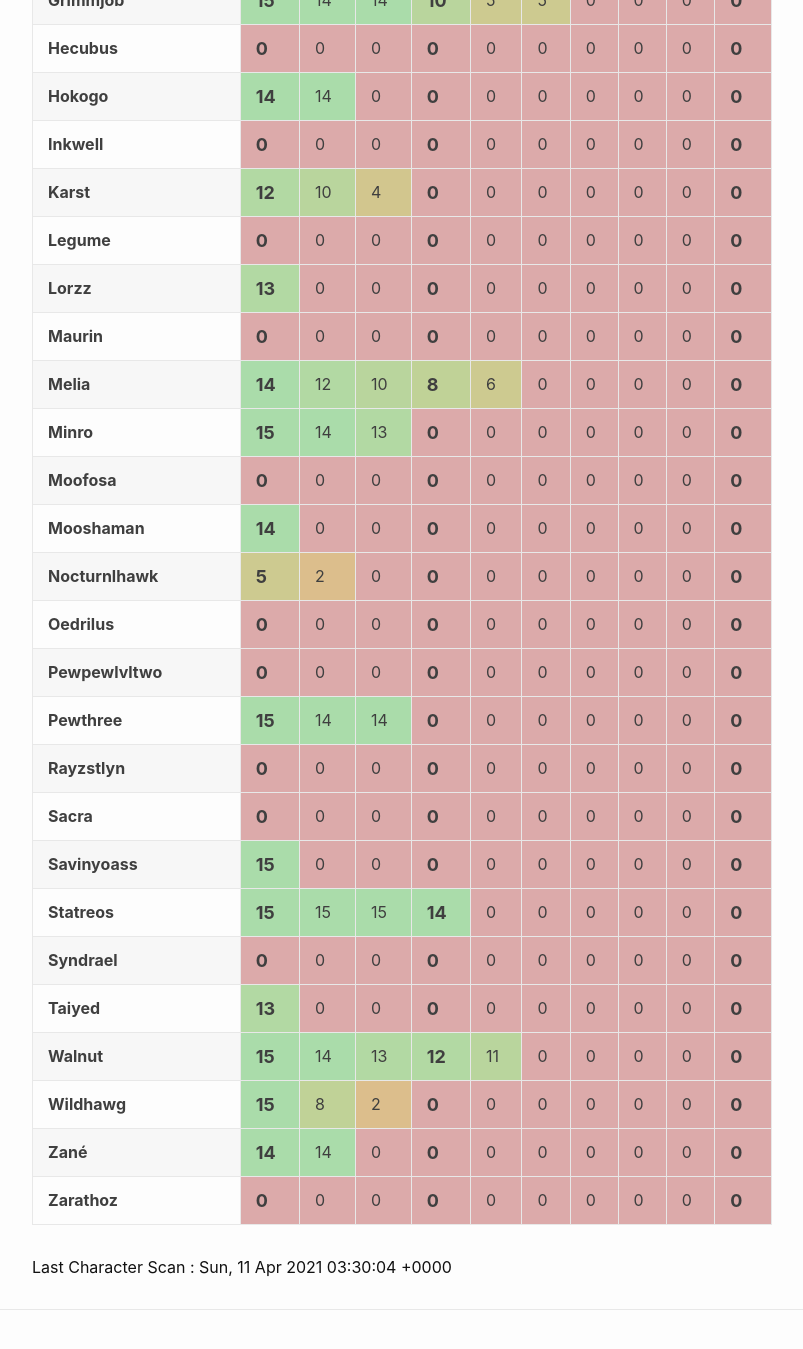
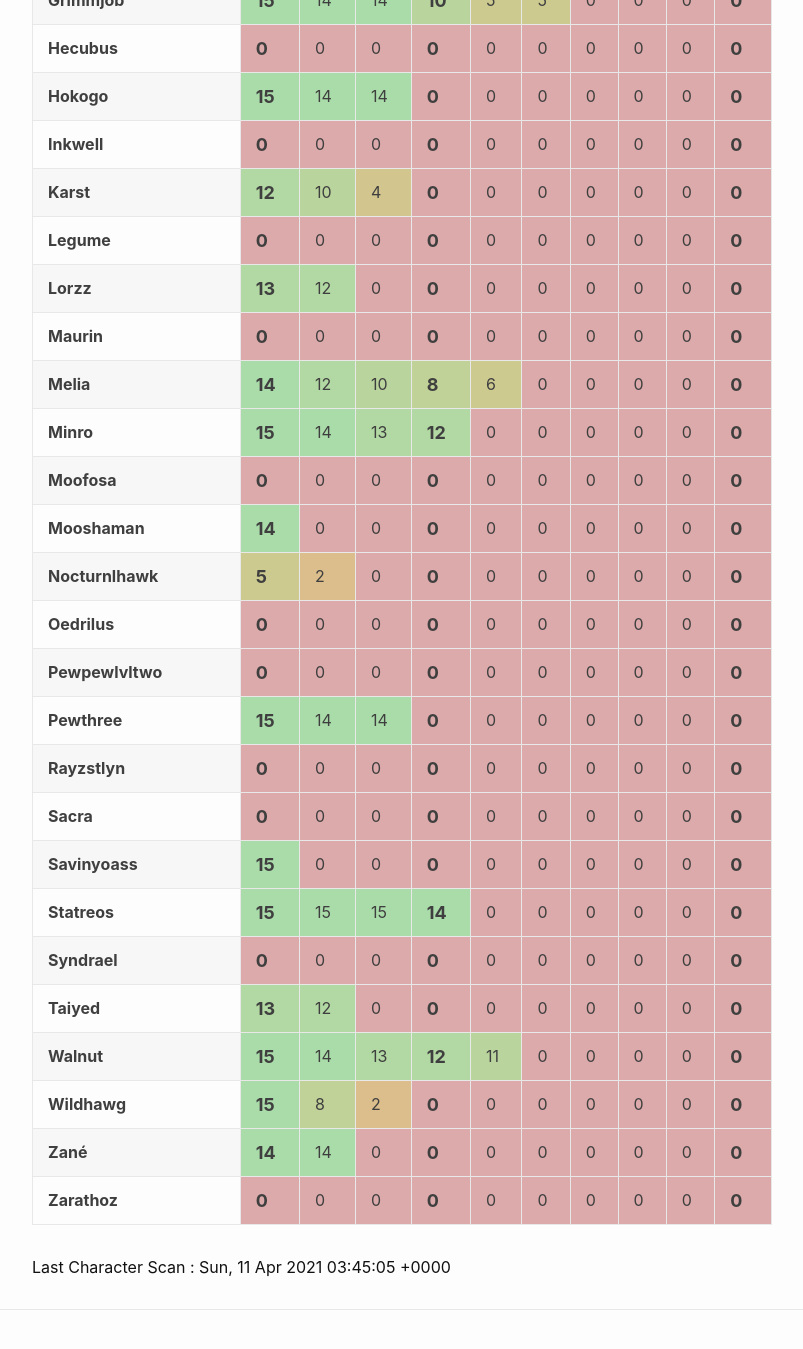
Before and after one commit to eldertribunal/keystonetracker, a Jekyll site: the page built from weekly.md, in a window 1280 px wide and 1400 px high, scrolled down 890 px. Shown: the top 1349 px of the window, without its empty margins (126-929 px from the left). Built offline with Jekyll 4.4.1, drawn with Linux system fonts in a browser that asks for light colours.

Commit message:
auto scan Sun Apr 11 03:45:53 UTC 2021

```diff
--- a/_data/characters.json
+++ b/_data/characters.json
@@ -614,7 +614,7 @@
       },
       {
         "name": "Sanguine Depths",
-        "level": 10,
+        "level": 12,
         "id": 380
       },
       {
--- a/_data/players.json
+++ b/_data/players.json
@@ -344,7 +344,7 @@
       },
       {
         "name": "Sanguine Depths",
-        "level": 10,
+        "level": 12,
         "id": 380
       },
       {
--- a/_data/scanned.json
+++ b/_data/scanned.json
@@ -1,3 +1,3 @@
 {
-  "timestamp": 1618111804
+  "timestamp": 1618112705
 }
--- a/_data/weekly.json
+++ b/_data/weekly.json
@@ -138,7 +138,7 @@
     "name": "Lorzz",
     "dungeons": [
       13,
-      0,
+      12,
       0,
       0,
       0,
@@ -200,7 +200,7 @@
       15,
       14,
       13,
-      0,
+      12,
       0,
       0,
       0,
@@ -213,7 +213,7 @@
     "name": "Taiyed",
     "dungeons": [
       13,
-      0,
+      12,
       0,
       0,
       0,
@@ -482,9 +482,9 @@
   {
     "name": "Hokogo",
     "dungeons": [
+      15,
       14,
       14,
-      0,
       0,
       0,
       0,
```
